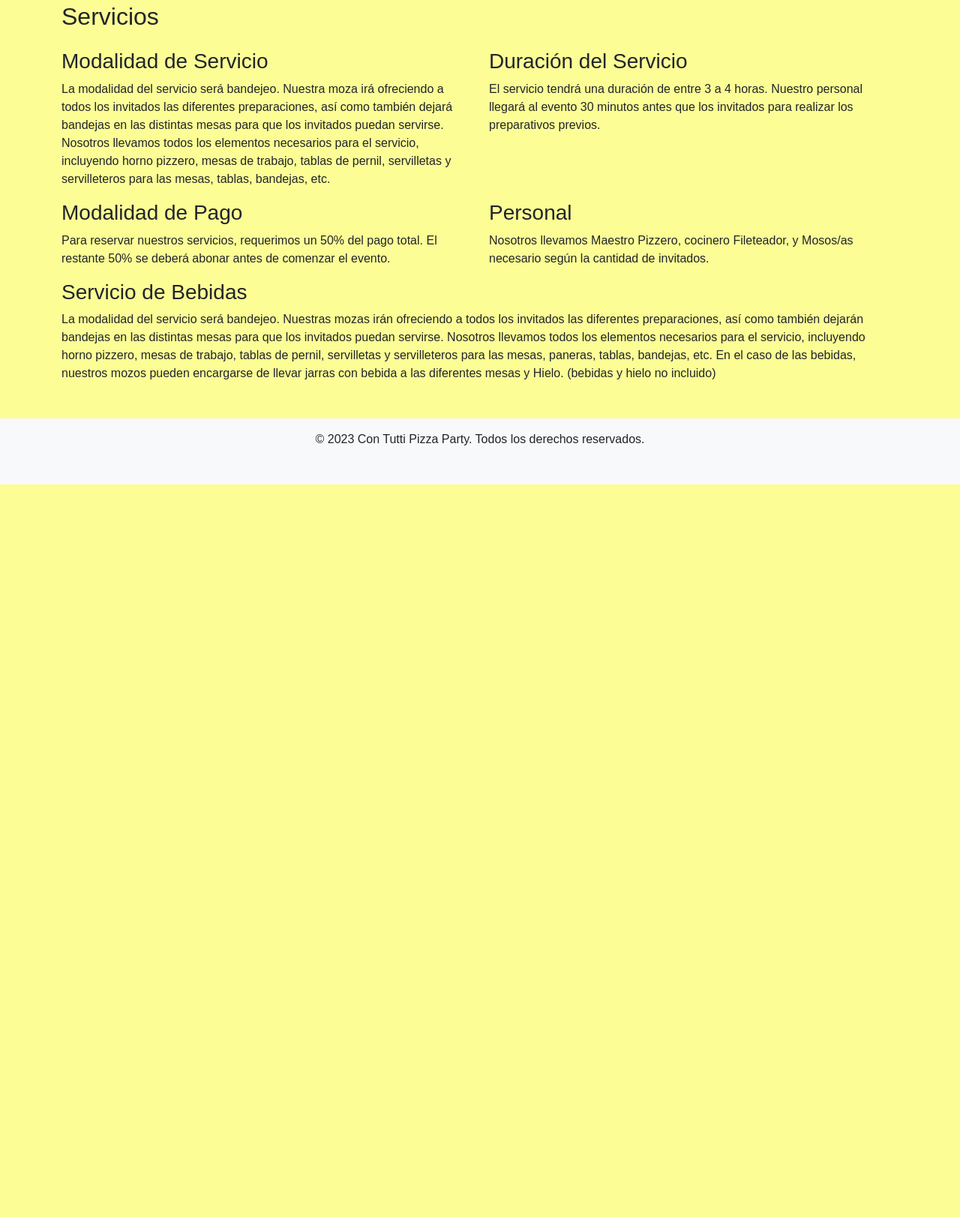
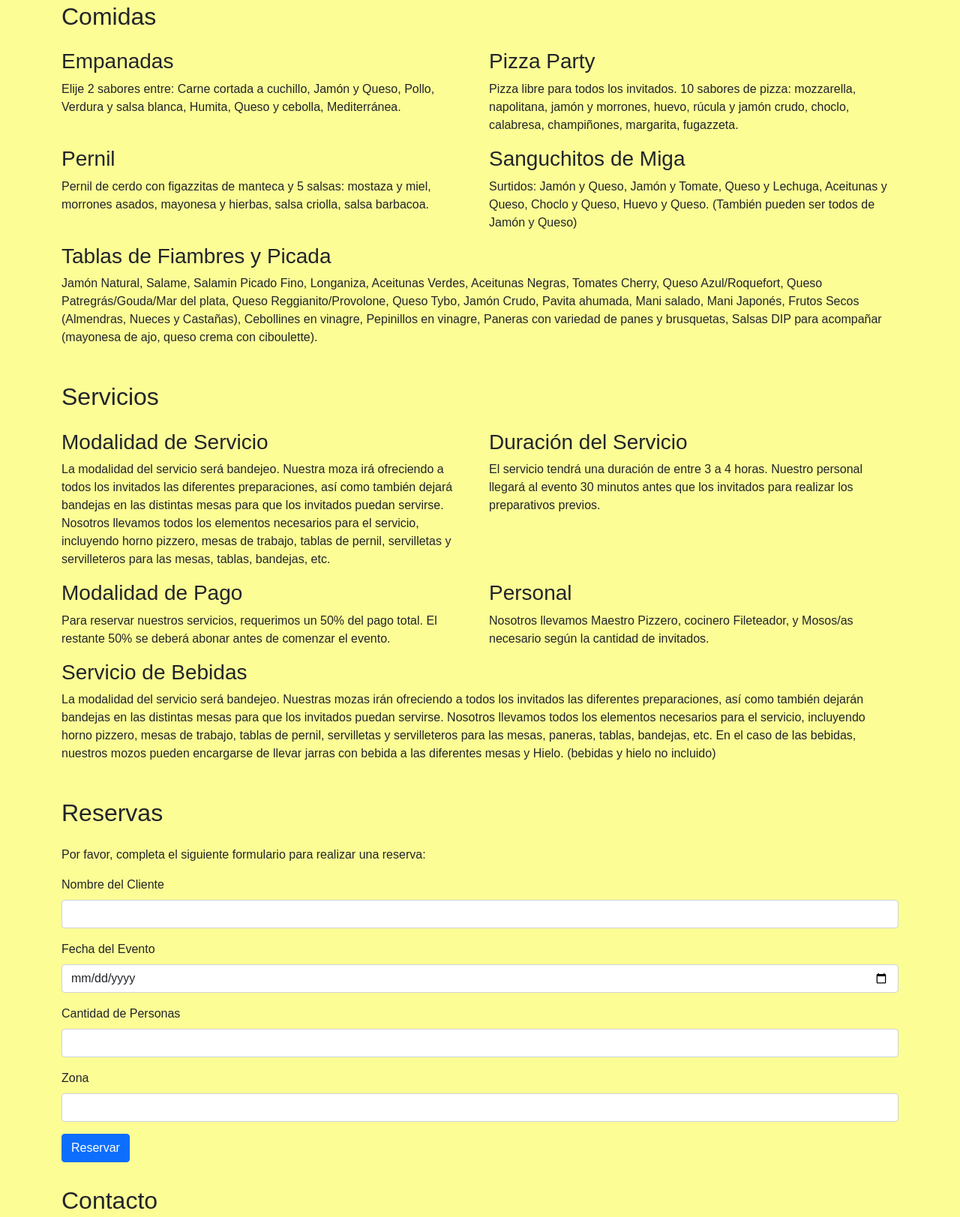
Before and after one commit to Mastrom10/ConTuttiWeb, a plain HTML site: page index.html in a window 1280 px wide. Shown: the part 117-1740 px from the top of the page at 75% size. Before the commit the page ends 800 px from the top, so only its background shows below. Drawn offline with nearby package versions, Linux system fonts and the light colour scheme.

Commit message:
Más secciones completas

```diff
--- a/index.html
+++ b/index.html
@@ -38,6 +38,33 @@
     <main>
         <section class="container" id="comidas">
           <!-- Agrega la información sobre las comidas aquí -->
+          <h2>Comidas</h2>
+            <div class="row">
+                <div class="col-md-6">
+                    <h3>Empanadas</h3>
+                    <p>Elije 2 sabores entre: Carne cortada a cuchillo, Jamón y Queso, Pollo, Verdura y salsa blanca, Humita, Queso y cebolla, Mediterránea.</p>
+                </div>
+                <div class="col-md-6">
+                    <h3>Pizza Party</h3>
+                    <p>Pizza libre para todos los invitados. 10 sabores de pizza: mozzarella, napolitana, jamón y morrones, huevo, rúcula y jamón crudo, choclo, calabresa, champiñones, margarita, fugazzeta.</p>
+                </div>
+            </div>
+            <div class="row">
+                <div class="col-md-6">
+                    <h3>Pernil</h3>
+                    <p>Pernil de cerdo con figazzitas de manteca y 5 salsas: mostaza y miel, morrones asados, mayonesa y hierbas, salsa criolla, salsa barbacoa.</p>
+                </div>
+                <div class="col-md-6">
+                    <h3>Sanguchitos de Miga</h3>
+                    <p>Surtidos: Jamón y Queso, Jamón y Tomate, Queso y Lechuga, Aceitunas y Queso, Choclo y Queso, Huevo y Queso. (También pueden ser todos de Jamón y Queso)</p>
+                </div>
+            </div>
+            <div class="row">
+                <div class="col-md-12">
+                    <h3>Tablas de Fiambres y Picada</h3>
+                    <p>Jamón Natural, Salame, Salamin Picado Fino, Longaniza, Aceitunas Verdes, Aceitunas Negras, Tomates Cherry, Queso Azul/Roquefort, Queso Patregrás/Gouda/Mar del plata, Queso Reggianito/Provolone, Queso Tybo, Jamón Crudo, Pavita ahumada, Mani salado, Mani Japonés, Frutos Secos (Almendras, Nueces y Castañas), Cebollines en vinagre, Pepinillos en vinagre, Paneras con variedad de panes y brusquetas, Salsas DIP para acompañar (mayonesa de ajo, queso crema con ciboulette).</p>
+                </div>
+            </div>
         </section>
 
         <section class="container" id="servicios">
@@ -73,10 +100,38 @@
 
         <section class="container" id="reservas">
             <!-- Agrega el formulario de reservas aquí -->
+            <h2>Reservas</h2>
+            <p>Por favor, completa el siguiente formulario para realizar una reserva:</p>
+            <form>
+                <div class="mb-3">
+                    <label for="nombre" class="form-label">Nombre del Cliente</label>
+                    <input type="text" class="form-control" id="nombre" required>
+                </div>
+                <div class="mb-3">
+                    <label for="fecha" class="form-label">Fecha del Evento</label>
+                    <input type="date" class="form-control" id="fecha" required>
+                </div>
+                <div class="mb-3">
+                    <label for="personas" class="form-label">Cantidad de Personas</label>
+                    <input type="number" class="form-control" id="personas" min="1" required>
+                </div>
+                <div class="mb-3">
+                    <label for="zona" class="form-label">Zona</label>
+                    <input type="text" class="form-control" id="zona" required>
+                </div>
+                <button type="submit" class="btn btn-primary">Reservar</button>
+            </form>
         </section>
 
         <section class="container" id="contacto">
             <!-- Agrega la información de contacto aquí -->
+            <h2>Contacto</h2>
+              <p>Para obtener más información o hacer consultas, no dudes en ponerte en contacto con nosotros a través de las siguientes vías:</p>
+              <ul>
+                  <li>URL: <a href="https://contutti.com.ar" target="_blank">contutti.com.ar</a></li>
+                  <li>Instagram: <a href="https://www.instagram.com/contutti.pizzaparty/" target="_blank">@contutti.pizzaparty</a></li>
+              </ul>
+              <p>¡Esperamos tener noticias tuyas pronto!</p>
         </section>
     </main>
 
```
